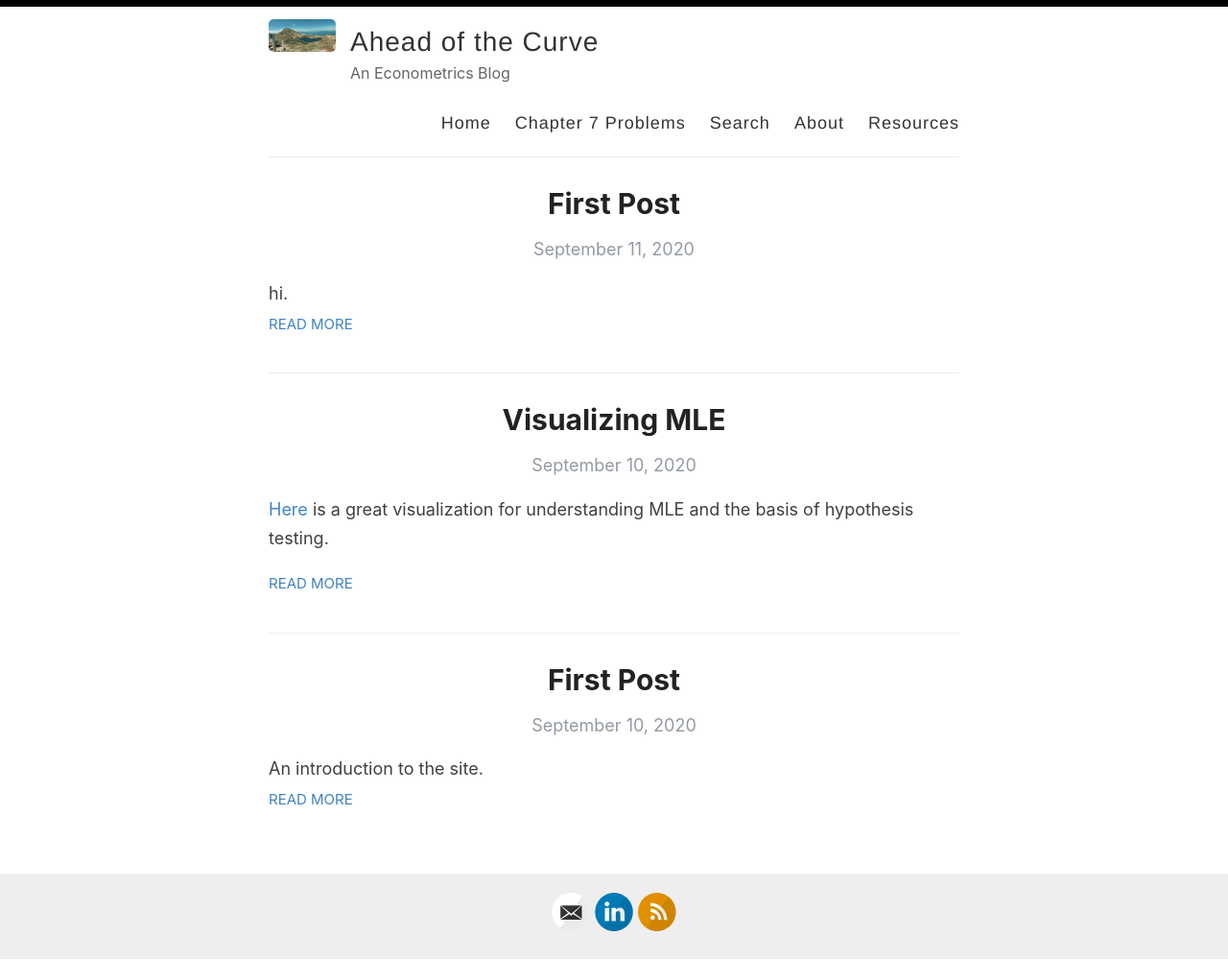
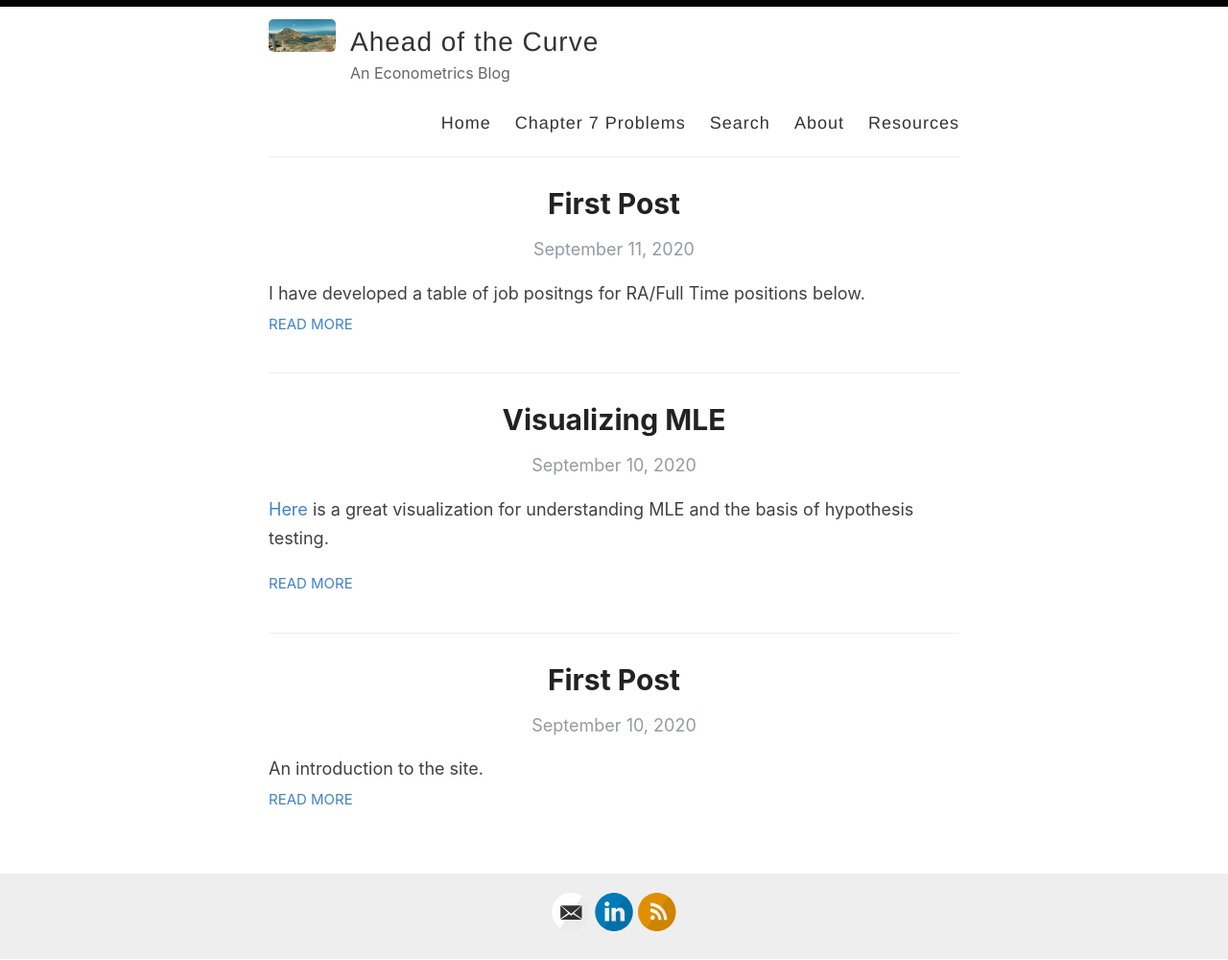
Before and after one commit to MatthewRGonzalez/Econometric, a Jekyll site: the page built from index.html, in a window 1280 px wide. Shown: the whole page at 96% size. Built offline with Jekyll 4.4.1, drawn with Linux system fonts in a browser that asks for light colours; the list of posts is cut into pages by our own code.

Commit message:
Update 2020-9-11-Jobs.md

```diff
--- a/_posts/2020-9-11-Jobs.md
+++ b/_posts/2020-9-11-Jobs.md
@@ -2,7 +2,7 @@
 layout: post
 title:  First Post
 categories: [Welcome!]
-excerpt: hi.
+excerpt: I have developed a table of job positngs for RA/Full Time positions below.
 ---
 
 
```
